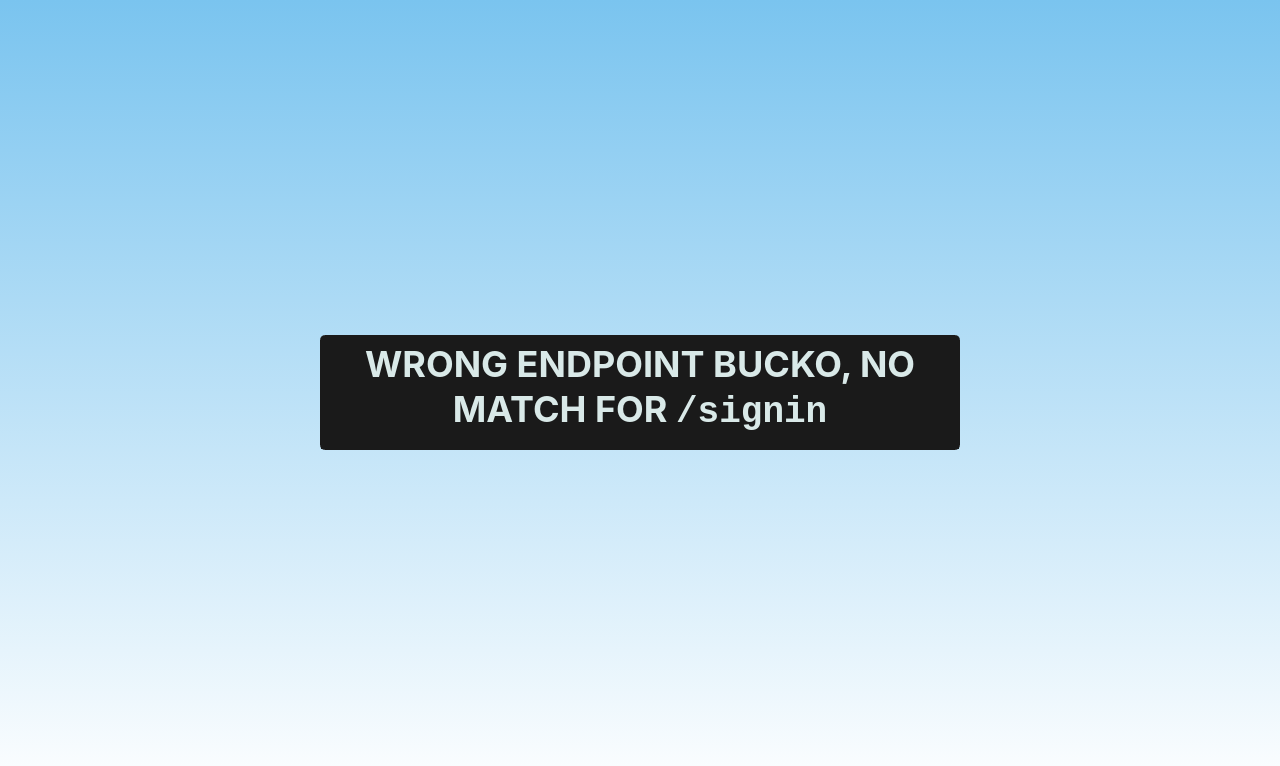
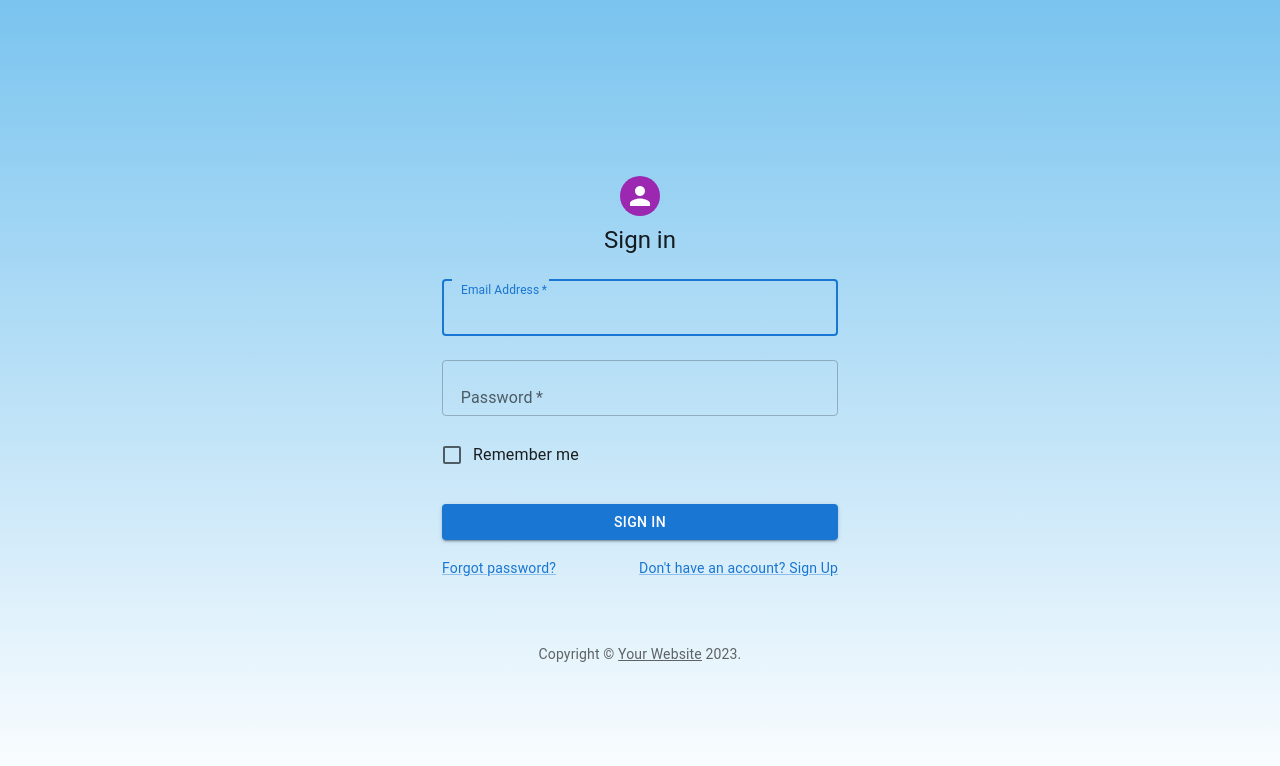
Before and after one commit to CBshmear/big-ole-3, a React (Create React App) app in the folder client/: page /signin in a window 1280 px wide. Shown: the top 766 px of the page. Built offline with nearby package versions, Linux system fonts and the light colour scheme.

Commit message:
signin and signup and added as routes

```diff
--- a/client/package.json
+++ b/client/package.json
@@ -9,6 +9,9 @@
     "@testing-library/react": "^11.2.2",
     "@testing-library/user-event": "^12.5.0",
     "graphql": "^15.4.0",
+    "@emotion/react": "^11.10.6",
+    "@emotion/styled": "^11.10.6",
+    "@mui/material": "^5.11.16",
     "react": "^17.0.1",
     "react-bootstrap": "^2.7.2",
     "react-dom": "^17.0.1",
--- a/client/src/App.js
+++ b/client/src/App.js
@@ -10,8 +10,9 @@
 import { useContext } from "react";
 
 import Home from "./components/pages/Home";
-
+import SignUp from "./components/pages/Signup";
 import NotFound from "./components/pages/NotFound";
+import SignIn from "./components/pages/SignIn";
 
 const httpLink = createHttpLink({
   uri: "/graphql",
@@ -52,7 +53,8 @@
         >
           <Routes>
             <Route path="/" element={<Home />} />
-
+            <Route path="/signup" element={<SignUp />} />
+            <Route path="/signin" element={<SignIn />} />
             <Route path="*" element={<NotFound />} />
           </Routes>
         </div>
--- /dev/null
+++ b/client/src/components/pages/SignIn.js
@@ -0,0 +1,120 @@
+import * as React from "react";
+import Avatar from "@mui/material/Avatar";
+import Button from "@mui/material/Button";
+import CssBaseline from "@mui/material/CssBaseline";
+import TextField from "@mui/material/TextField";
+import FormControlLabel from "@mui/material/FormControlLabel";
+import Checkbox from "@mui/material/Checkbox";
+import Link from "@mui/material/Link";
+import Grid from "@mui/material/Grid";
+import Box from "@mui/material/Box";
+//import LockOutlinedIcon from "@mui/icons-material/LockOutlined";
+import Typography from "@mui/material/Typography";
+import Container from "@mui/material/Container";
+import { createTheme, ThemeProvider } from "@mui/material/styles";
+
+function Copyright(props) {
+  return (
+    <Typography
+      variant="body2"
+      color="text.secondary"
+      align="center"
+      {...props}
+    >
+      {"Copyright © "}
+      <Link color="inherit" href="https://mui.com/">
+        Your Website
+      </Link>{" "}
+      {new Date().getFullYear()}
+      {"."}
+    </Typography>
+  );
+}
+
+const theme = createTheme();
+
+export default function SignIn() {
+  const handleSubmit = (event) => {
+    event.preventDefault();
+    const data = new FormData(event.currentTarget);
+    console.log({
+      email: data.get("email"),
+      password: data.get("password"),
+    });
+  };
+
+  return (
+    <ThemeProvider theme={theme}>
+      <Container component="main" maxWidth="xs">
+        <CssBaseline />
+        <Box
+          sx={{
+            marginTop: 8,
+            display: "flex",
+            flexDirection: "column",
+            alignItems: "center",
+          }}
+        >
+          <Avatar sx={{ m: 1, bgcolor: "secondary.main" }}>
+            {/* <LockOutlinedIcon /> */}
+          </Avatar>
+          <Typography component="h1" variant="h5">
+            Sign in
+          </Typography>
+          <Box
+            component="form"
+            onSubmit={handleSubmit}
+            noValidate
+            sx={{ mt: 1 }}
+          >
+            <TextField
+              margin="normal"
+              required
+              fullWidth
+              id="email"
+              label="Email Address"
+              name="email"
+              autoComplete="email"
+              autoFocus
+            />
+            <TextField
+              margin="normal"
+              required
+              fullWidth
+              name="password"
+              label="Password"
+              type="password"
+              id="password"
+              autoComplete="current-password"
+            />
+            <FormControlLabel
+              control={<Checkbox value="remember" color="primary" />}
+              label="Remember me"
+            />
+            <Button
+              type="submit"
+              fullWidth
+              variant="contained"
+              sx={{ mt: 3, mb: 2 }}
+            >
+              Sign In
+            </Button>
+            <Grid container>
+              <Grid item xs>
+                <Link href="#" variant="body2">
+                  Forgot password?
+                </Link>
+              </Grid>
+              <Grid item>
+                <Link href="/signup" variant="body2">
+                  {"Don't have an account? Sign Up"}
+                </Link>
+              </Grid>
+            </Grid>
+          </Box>
+        </Box>
+        <Copyright sx={{ mt: 8, mb: 4 }} />
+      </Container>
+    </ThemeProvider>
+  );
+}
--- /dev/null
+++ b/client/src/components/pages/Signup.js
@@ -0,0 +1,135 @@
+import * as React from "react";
+import Avatar from "@mui/material/Avatar";
+import Button from "@mui/material/Button";
+import CssBaseline from "@mui/material/CssBaseline";
+import TextField from "@mui/material/TextField";
+import FormControlLabel from "@mui/material/FormControlLabel";
+import Checkbox from "@mui/material/Checkbox";
+import Link from "@mui/material/Link";
+import Grid from "@mui/material/Grid";
+import Box from "@mui/material/Box";
+//import LockOutlinedIcon from "@mui/icons-material/LockOutlined";
+import Typography from "@mui/material/Typography";
+import Container from "@mui/material/Container";
+import { createTheme, ThemeProvider } from "@mui/material/styles";
+
+function Copyright(props) {
+  return (
+    <Typography
+      variant="body2"
+      color="text.secondary"
+      align="center"
+      {...props}
+    >
+      {"Copyright © "}
+      <Link color="inherit" href="https://mui.com/">
+        Your Website
+      </Link>{" "}
+      {new Date().getFullYear()}
+      {"."}
+    </Typography>
+  );
+}
+
+const theme = createTheme();
+
+export default function SignUp() {
+  const handleSubmit = (event) => {
+    event.preventDefault();
+    const data = new FormData(event.currentTarget);
+    console.log({
+      email: data.get("email"),
+      password: data.get("password"),
+    });
+  };
+
+  return (
+    <ThemeProvider theme={theme}>
+      <Container component="main" maxWidth="xs">
+        <CssBaseline />
+        <Box
+          sx={{
+            marginTop: 8,
+            display: "flex",
+            flexDirection: "column",
+            alignItems: "center",
+          }}
+        >
+          <Avatar sx={{ m: 1, bgcolor: "secondary.main" }}>
+            {/* <LockOutlinedIcon /> */}
+          </Avatar>
+          <Typography component="h1" variant="h5">
+            Sign up
+          </Typography>
+          <Box
+            component="form"
+            noValidate
+            onSubmit={handleSubmit}
+            sx={{ mt: 3 }}
+          >
+            <Grid container spacing={2}>
+              <Grid item xs={12} sm={6}>
+                <TextField
+                  autoComplete="given-name"
+                  name="firstName"
+                  required
+                  fullWidth
+                  id="firstName"
+                  label="First Name"
+                  autoFocus
+                />
+              </Grid>
+              <Grid item xs={12} sm={6}>
+                <TextField
+                  required
+                  fullWidth
+                  id="lastName"
+                  label="Last Name"
+                  name="lastName"
+                  autoComplete="family-name"
+                />
+              </Grid>
+              <Grid item xs={12}>
+                <TextField
+                  required
+                  fullWidth
+                  id="email"
+                  label="Email Address"
+                  name="email"
+                  autoComplete="email"
+                />
+              </Grid>
+              <Grid item xs={12}>
+                <TextField
+                  required
+                  fullWidth
+                  name="password"
+                  label="Password"
+                  type="password"
+                  id="password"
+                  autoComplete="new-password"
+                />
+              </Grid>
+            </Grid>
+            <Button
+              type="submit"
+              fullWidth
+              variant="contained"
+              sx={{ mt: 3, mb: 2 }}
+            >
+              Sign Up
+            </Button>
+            <Grid container justifyContent="flex-end">
+              <Grid item>
+                <Link href="/signin" variant="body2">
+                  Already have an account? Sign in
+                </Link>
+              </Grid>
+            </Grid>
+          </Box>
+        </Box>
+        <Copyright sx={{ mt: 5 }} />
+      </Container>
+    </ThemeProvider>
+  );
+}
--- a/package.json
+++ b/package.json
@@ -16,6 +16,9 @@
     "concurrently": "^5.3.0"
   },
   "dependencies": {
+    "@emotion/react": "^11.10.6",
+    "@emotion/styled": "^11.10.6",
+    "@mui/material": "^5.11.16",
     "react-bootstrap": "^2.7.2"
   }
 }
```
